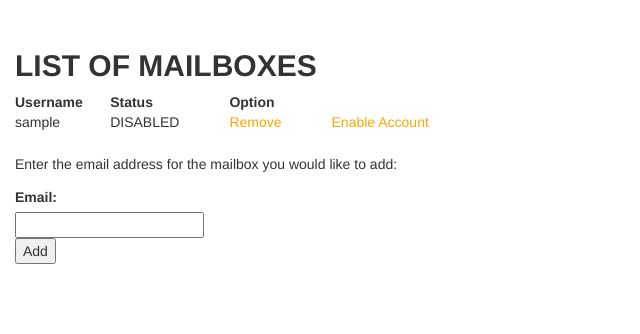
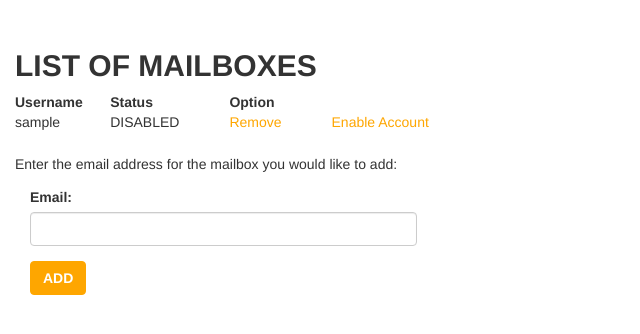
Before and after one commit to ashnet16/contextio, a Flask app: template context/app/templates/mailboxes.html in a window 1280 px wide. Shown: the part 61-395 px from the top of the page, without its empty margins (0-640 px from the left). Run offline with Flask 2, Linux system fonts and the light colour scheme; the template is opened without the code that fills it: most values are stand-ins (such as "Sample title", 1, 10 or a date in 2020); parts of the project's set-up code (start-up, migrations or seed data) failed here and were passed over; some libraries are stand-ins or nearby versions.

Commit message:
Updated mailbox styling

```diff
--- a/context/app/templates/mailboxes.html
+++ b/context/app/templates/mailboxes.html
@@ -86,10 +86,15 @@ function enable(label,status) {
 </div>
 <div>
     <p id = "add">Enter the email address for the mailbox you would like to add:</p>
-    <div>
-        <label>Email:</label><br/>
-        <input id="email" type="email" />
+    <div class="col-md-4">
+      <div class="form-group">
+        <label>Email:</label>
+        <input id="email" type="email" class="form-control" />
+      </div>
+      <div class="btn-toolbar">
+      <button id="addSource" type="button" class="btn btn-primary">Add</button>
+      </div>
     </div>
-    <button id="addSource" type="button">Add</button>
+
 </div>
 {% endblock body %}
```
